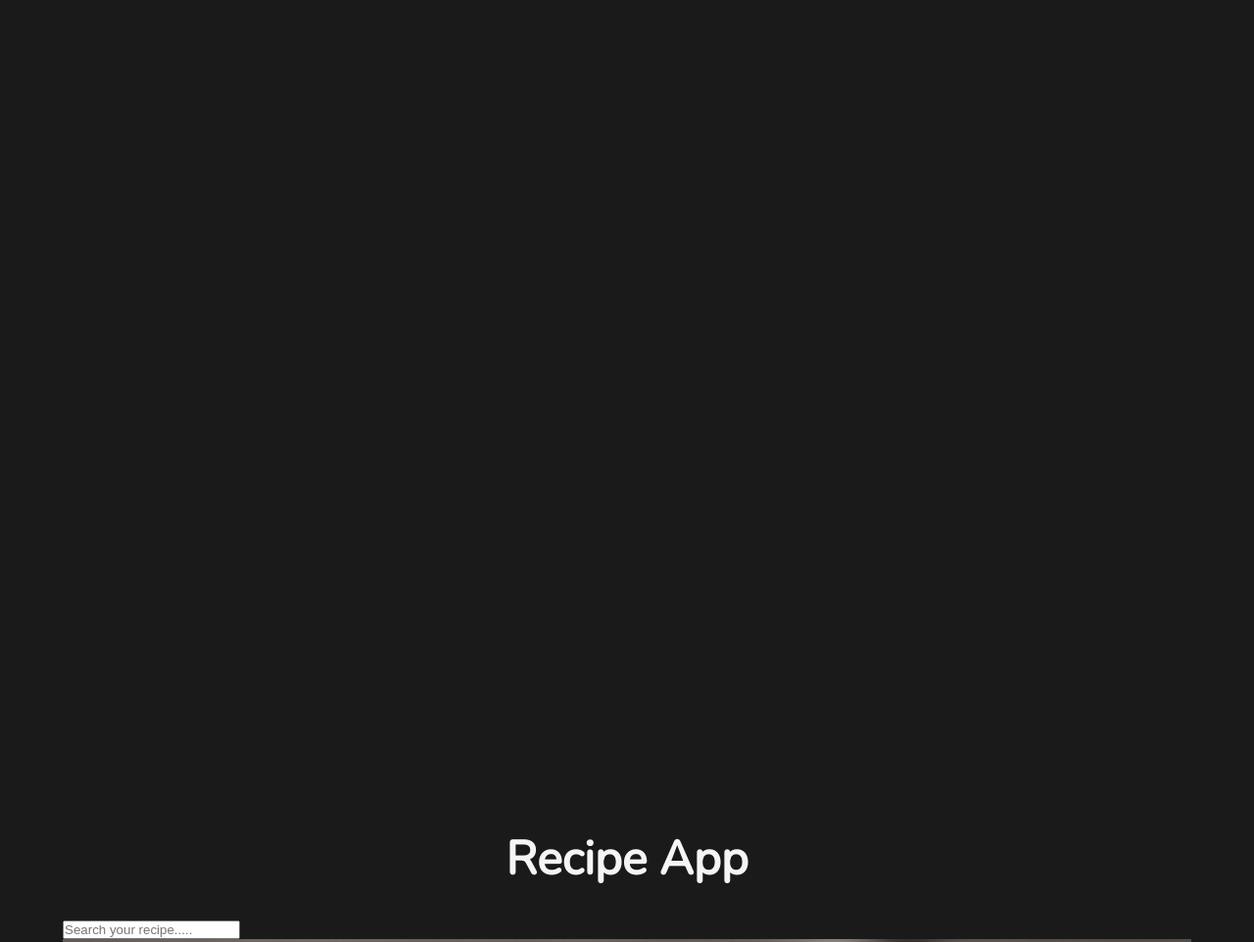
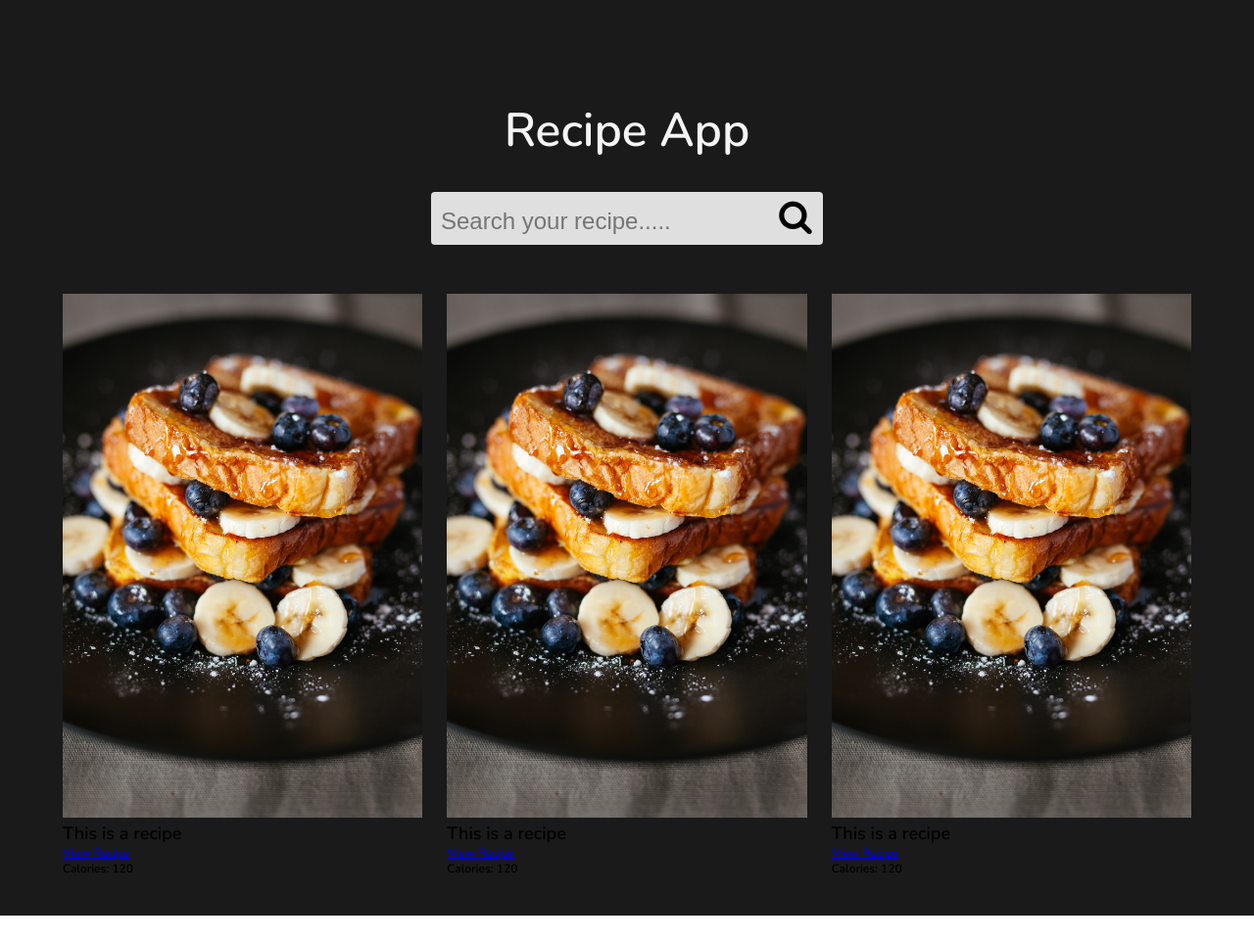
Before and after one commit to Muhammad-MO/RecipeApp, a plain HTML site: page index.html in a window 1280 px wide. Shown: the top 962 px of the page at 98% size. After the commit the page ends 935 px from the top, so only its background shows below. Drawn offline with nearby package versions, Linux system fonts and the light colour scheme.

Commit message:
added searcg button and grid layout

```diff
--- a/index.html
+++ b/index.html
@@ -6,22 +6,25 @@
     <meta name="viewport" content="width=device-width, initial-scale=1.0">
     <title>Document</title>
     <link rel="stylesheet" href="style.css">
+    <link rel="stylesheet" href="https://cdnjs.cloudflare.com/ajax/libs/font-awesome/4.7.0/css/font-awesome.min.css">
+
 </head>
 <body>
     <section>
         <div class="container">
-       <h1 class = "brands"> Recipe App</h1>
-              <form>
+               <h1 class = "brands"> Recipe App</h1>
+               <form>
                   <input type ="text" placeholder="Search your recipe.....">
-              </form>
-              <div class = "search-result">
+                  <button type="submit"><i class="fa fa-search"></i></button>
+               </form>
+            <div class = "search-result">
                 <div class ="item">
                    <img src="image/french.jpg">
                   <div class = "flex-container">
                   <h1 class="title">This is a recipe</h1>
                   <a href="#">View Recipe</a>
                 </div>
-                <p class="item-data">Calories</p>
+                <p class="item-data">Calories: 120</p>
                 </div>
                 <div class ="item">
                     <img src="image/french.jpg">
@@ -29,7 +32,7 @@
                    <h1 class="title">This is a recipe</h1>
                    <a href="#">View Recipe</a>
                  </div>
-                 <p class="item-data">Calories</p>
+                 <p class="item-data">Calories: 120</p>
                  </div>
                  <div class ="item">
                     <img src="image/french.jpg">
@@ -37,18 +40,11 @@
                    <h1 class="title">This is a recipe</h1>
                    <a href="#">View Recipe</a>
                  </div>
-                 <p class="item-data">Calories</p>
-                </div>
-                <div class ="item">
-                    <img src="image/french.jpg">
-                   <div class = "flex-container">
-                   <h1 class="title">This is a recipe</h1>
-                   <a href="#">View Recipe</a>
+                 <p class="item-data">Calories: 120</p>
                  </div>
-                 <p class="item-data">Calories</p>
-                </div>
             </div>
         </div>
     </section>
+
 </body>
 </html>
--- a/style.css
+++ b/style.css
@@ -1,4 +1,4 @@
-@import url('https://fonts.googleapis.com/css2?family=Nunito:wght@300&family=Open+Sans&display=swap');
+@import url('https://fonts.googleapis.com/css2?family=Nunito:wght@600&family=Open+Sans&display=swap');
 *{
 
     padding:0;
@@ -15,7 +15,7 @@ html{
     font-size:12px;
 }
 section{
-    height: 1000vh;
+    min-height:100vh;
     width:100%;
     display:flex;
     align-items: center;
@@ -41,3 +41,41 @@ margin:0 auto;
     margin-bottom: 30px;
 
 }
+
+form{
+    width:90%;
+    max-width: 400px;
+    margin:20px auto;
+    background-color: rgb(223, 223, 223);
+    border-radius: 4px;
+}
+
+form input{
+
+    width: 88%;
+    background-color: transparent;
+    padding: 10px;
+    border:none;
+    outline:none;
+    font-size:2rem;
+    display: inline-block;
+
+}
+
+form button{
+    width: 5px;
+    font-size: 3rem;
+    border:none;
+    background-color: transparent;
+    margin-top: 5px;
+
+}
+
+.search-result{
+
+   margin-top: 50px;
+   width:100%;
+   display:grid;
+   grid-gap:25px;
+   grid-template: auto / repeat(auto-fit, minmax(300px,1fr));
+}
```
Also changed, not shown: 2 other files.
